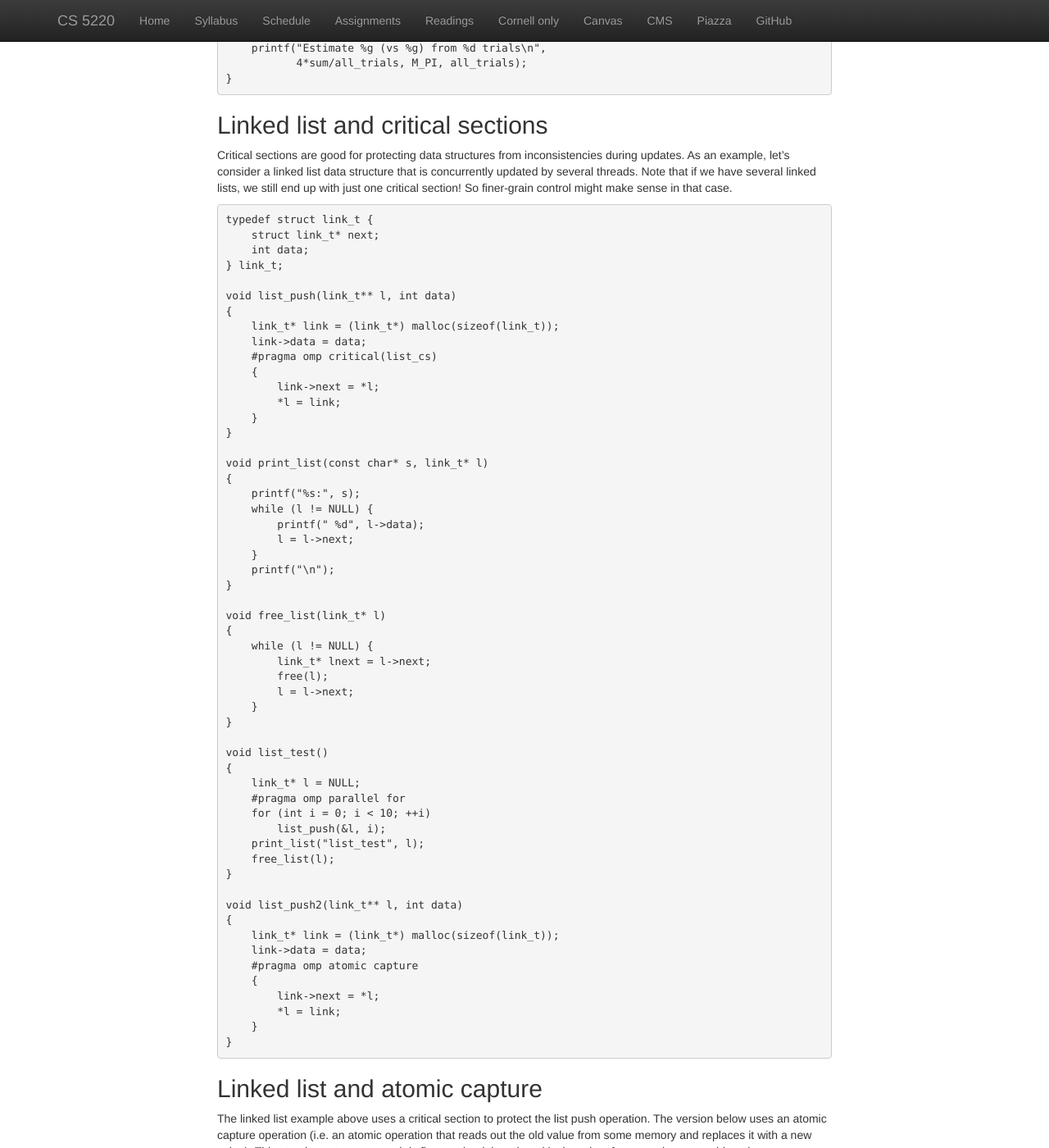
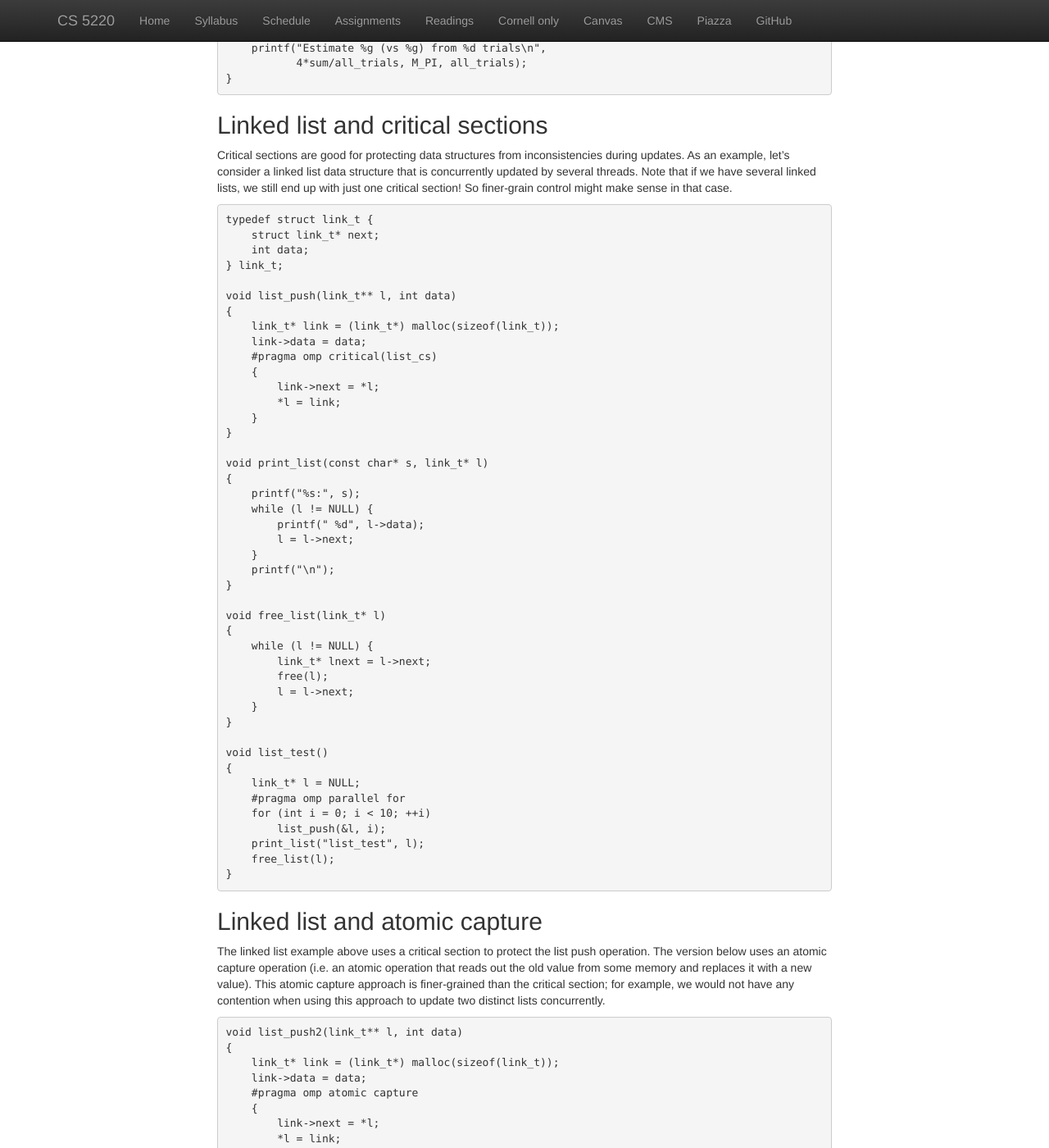
Before and after one commit to cs5220-f20/web, a Jekyll site: the page built from web/lec/2020-10-13-demos.html, in a window 1280 px wide and 1400 px high, scrolled down 2209 px. Shown: the whole window at 82% size. Built offline with Jekyll 4.4.1, drawn with Linux system fonts in a browser that asks for light colours; nearby versions of some CDN libraries; some of the changed lines change nothing that is shown; some of the changed text lies outside the part shown.

Commit message:
Fix HTML for demos.

```diff
--- a/web/lec/2020-10-13-demos.html
+++ b/web/lec/2020-10-13-demos.html
@@ -136,9 +136,10 @@ void list_test()
         list_push(&amp;l, i);
     print_list(&quot;list_test&quot;, l);
     free_list(l);
-}
-
-void list_push2(link_t** l, int data)
+}</code></pre>
+<h2 id="linked-list-and-atomic-capture">Linked list and atomic capture</h2>
+<p>The linked list example above uses a critical section to protect the list push operation. The version below uses an atomic capture operation (i.e. an atomic operation that reads out the old value from some memory and replaces it with a new value). This atomic capture approach is finer-grained than the critical section; for example, we would not have any contention when using this approach to update two distinct lists concurrently.</p>
+<pre><code>void list_push2(link_t** l, int data)
 {
     link_t* link = (link_t*) malloc(sizeof(link_t));
     link-&gt;data = data;
@@ -147,10 +148,9 @@ void list_push2(link_t** l, int data)
         link-&gt;next = *l;
         *l = link;
     }
-}</code></pre>
-<h2 id="linked-list-and-atomic-capture">Linked list and atomic capture</h2>
-<p>The linked list example above uses a critical section to protect the list push operation. The version below uses an atomic capture operation (i.e. an atomic operation that reads out the old value from some memory and replaces it with a new value). This atomic capture approach is finer-grained than the critical section; for example, we would not have any contention when using this approach to update two distinct lists concurrently.</p>
-<pre><code>void list_test2()
+}
+
+void list_test2()
 {
     link_t* l = NULL;
     #pragma omp parallel for
```
